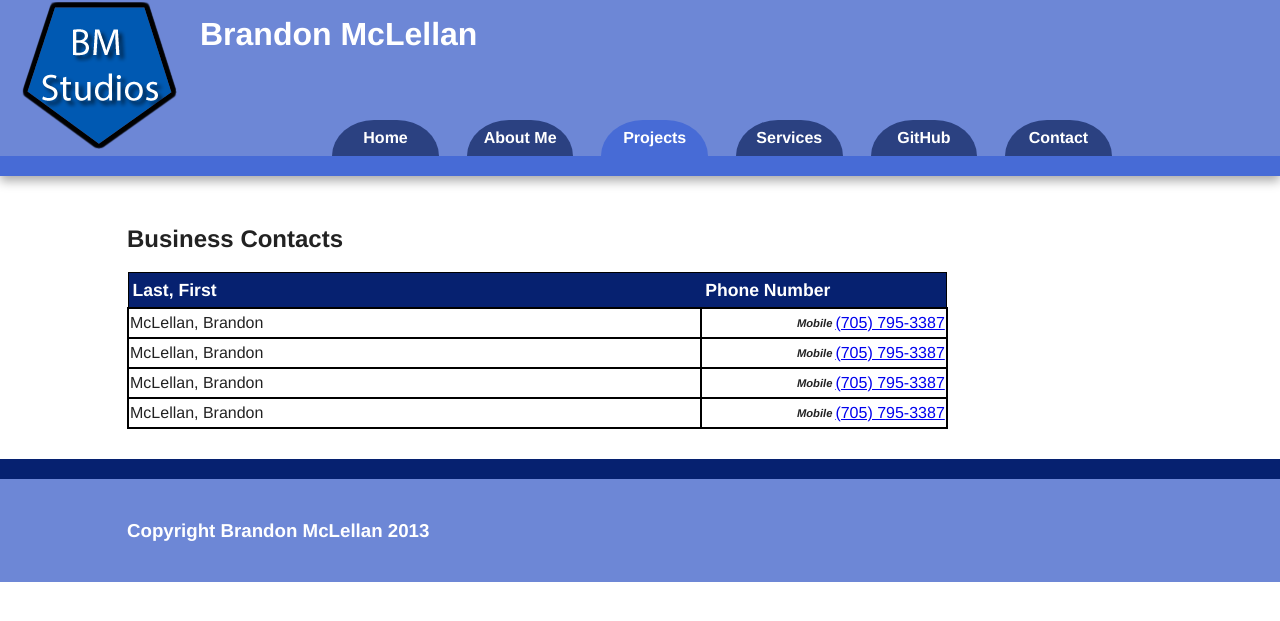
After one commit to brandonmclellan/business, a PHP site: page /includes/contact_view.php in a window 1280 px wide. The commit adds this page. Shown: the top 621 px of the page. Run offline with PHP 8.4, Linux system fonts and the light colour scheme.

Commit message:
Login
Changed some file structure, got login working, beginning more detailed
design for contact list.

```diff
--- a/config.php
+++ b/config.php
@@ -1,6 +1,6 @@
 <?php
 
-define("DSN", 		"mysql:dbname=;host=127.0.0.1");
-define("USER", 		"mysql");
+define("DSN", 		"mysql:dbname=contact_list;host=127.0.0.1");
+define("USER", 		"root");
 define("PASSWORD",	"");
 ?>
--- a/css/main.css
+++ b/css/main.css
@@ -95,6 +95,11 @@ input {
 	background-color:#2B4181;
 }
 
+#error {
+	color: #FF0000;
+	font-weight: bold;
+}
+
 #login:hover {
 	background-color:#022170;
 }
@@ -111,13 +116,36 @@ input {
 	color: white;
 	background-color:#062170;
 	text-align: left;
+
 }
 
+#contacts td {
+	border: 2px solid black;
+}
+
+#phone_number {
+	float: right;
+
+}
+
+#phone_type {
+	float: right;
+	font-style: italic;
+	font-size: 0.7em;
+	font-weight: bold;
+	padding-right: 3px;
+}
+
+#contacts tr:hover {
+	background-color:#ECEBFA;
+}
+
+/*
 #contacts tr:nth-child(even) td
 {
 	background-color:#6C8CD5;
 }
-
+*/
 /* ===================
     ALL: Blue Theme
    =================== */
--- /dev/null
+++ b/includes/contact_view.php
@@ -0,0 +1,94 @@
+<!DOCTYPE html>
+<!--[if lt IE 7]>      <html class="no-js lt-ie9 lt-ie8 lt-ie7"> <![endif]-->
+<!--[if IE 7]>         <html class="no-js lt-ie9 lt-ie8"> <![endif]-->
+<!--[if IE 8]>         <html class="no-js lt-ie9"> <![endif]-->
+<!--[if gt IE 8]><!--> <html class="no-js"> <!--<![endif]-->
+    <head>
+        <meta charset="utf-8">
+        <meta http-equiv="X-UA-Compatible" content="IE=edge,chrome=1">
+        <title>Brandon McLellan's Portfolio</title>
+        <meta name="description" content="">
+        <meta name="viewport" content="width=device-width">
+
+        <link rel="stylesheet" href="css/normalize.min.css">
+        <link rel="stylesheet" href="css/main.css">
+        <link rel="stylesheet" href="css/cycle.css">
+
+        <script src="js/vendor/modernizr-2.6.2-respond-1.1.0.min.js"></script>
+    </head>
+    <body>
+        <!--[if lt IE 7]>
+            <p class="chromeframe">You are using an <strong>outdated</strong> browser. Please <a href="http://browsehappy.com/">upgrade your browser</a> or <a href="http://www.google.com/chromeframe/?redirect=true">activate Google Chrome Frame</a> to improve your experience.</p>
+        <![endif]-->
+
+        <div class="header-container">
+        	<div class="company-logo">
+        		<img src="images/logo.fw.png" />
+        	</div>
+            <header class="wrapper clearfix">
+                <h1 class="title">Brandon McLellan</h1>
+                <nav>
+                    <ul>
+                        <li><a href="index.html">Home</a></li>
+                        <li><a href="aboutme.html">About Me</a></li>
+                        <li><a href="projects.html" class="active-nav">Projects</a></li>
+                        <li><a href="services.html">Services</a></li>
+                        <li><a href="https://github.com/brandonmclellan">GitHub</a></li>
+                        <li><a href="contactme.html">Contact</a></li>
+                    </ul>
+
+                </nav>
+            </header>
+        </div>
+
+        <div class="main-container">
+            <div class="main wrapper clearfix">
+				<h2>Business Contacts</h2>
+				<table id="contacts" class="contacts">
+					<thead>
+						<th >Last, First</th>
+						<th width="30%">Phone Number</th>
+					</thead>
+					<tbody>
+						<tr>
+							<td>McLellan, Brandon</td>
+							<td>
+								<a id="phone_number" href="tel:7057953387">(705) 795-3387</a>
+								<div id="phone_type">Mobile</div>
+								</td>
+						</tr>
+						<tr>
+							<td>McLellan, Brandon</td>
+							<td>
+								<a id="phone_number" href="tel:7057953387">(705) 795-3387</a>
+								<div id="phone_type">Mobile</div>
+								</td>
+						</tr>
+						<tr>
+							<td>McLellan, Brandon</td>
+							<td>
+								<a id="phone_number" href="tel:7057953387">(705) 795-3387</a>
+								<div id="phone_type">Mobile</div>
+								</td>
+						</tr>
+						<tr>
+							<td>McLellan, Brandon
+
+							</td>
+							<td>
+								<a id="phone_number" href="tel:7057953387">(705) 795-3387</a>
+								<div id="phone_type">Mobile</div>
+								</td>
+						</tr>
+					</tbody>
+				</table>
+            </div> <!-- #main -->
+        </div> <!-- #main-container -->
+
+        <div class="footer-container">
+            <footer class="wrapper">
+                <h3>Copyright Brandon McLellan 2013</h3>
+            </footer>
+        </div>
+    </body>
+</html>
--- a/contacts.html
+++ b/login.php
@@ -45,7 +45,9 @@
             <div class="main wrapper clearfix">
 				<h2>Contacts Login Page</h2>
 				<form method="POST" action="contacts.php">
-
+					<?php if (isset($error)): ?>
+					<div id="error">The username/password combination is incorrect.</div>
+					<?php endif; ?>
 					<label for="username">Username</label>
 					<input type="text" name="username" id="username" /><br />
 
```
Also changed, not shown: contacts.php (+27 -80 lines), controller.php (deleted, +0 -9 lines), includes/controller.php (added, +46 -0 lines).
